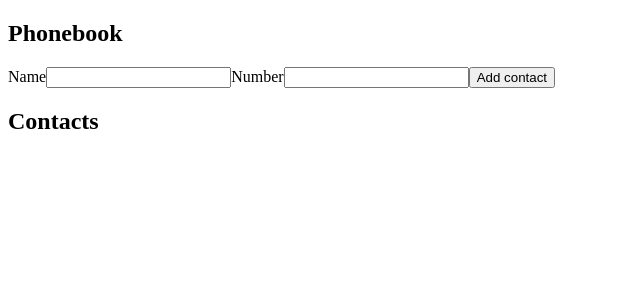
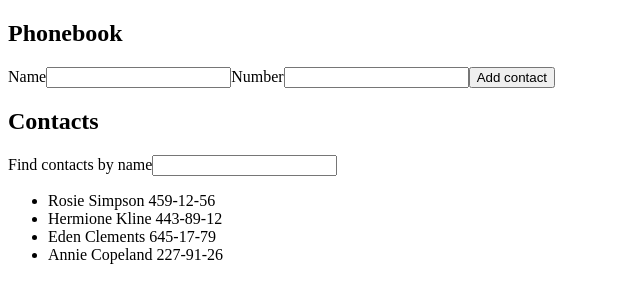
Before and after one commit to OleksandrVoitko/goit-react-hw-02-phonebook, a React (Create React App) app: page / in a window 1280 px wide. Shown: the top 302 px of the page, without its empty margins (0-640 px from the left). Built offline with nearby package versions, Linux system fonts and the light colour scheme.

Commit message:
The third step is done

```diff
--- a/src/components/App/App.js
+++ b/src/components/App/App.js
@@ -2,10 +2,17 @@ import React, { Component } from "react";
 import { nanoid } from "nanoid";
 import Forma from "../Forma/Forma";
 import ContactsList from "../ContactsList";
+import Filter from "../Filter";
 
 class App extends Component {
   state = {
-    contacts: [],
+    contacts: [
+      { id: "id-1", name: "Rosie Simpson", number: "459-12-56" },
+      { id: "id-2", name: "Hermione Kline", number: "443-89-12" },
+      { id: "id-3", name: "Eden Clements", number: "645-17-79" },
+      { id: "id-4", name: "Annie Copeland", number: "227-91-26" },
+    ],
+    filter: "",
   };
 
   formSubmitHandler = (name, number) => {
@@ -20,14 +27,28 @@ class App extends Component {
     }));
   };
 
+  filterHandler = (e) => {
+    this.setState({ filter: e.currentTarget.value });
+  };
+
+  getFilteredContacts = () => {
+    const { filter, contacts } = this.state;
+
+    return contacts.filter((contact) =>
+      contact.name.toLocaleLowerCase().includes(filter.toLocaleLowerCase())
+    );
+  };
+
   render() {
-    const { contacts } = this.state;
+    const { filter } = this.state;
+    const filteredContacts = this.getFilteredContacts();
     return (
       <div>
         <h2>Phonebook</h2>
         <Forma onSubmit={this.formSubmitHandler} />
         <h2>Contacts</h2>
-        <ContactsList contacts={contacts} />
+        <Filter value={filter} onChange={this.filterHandler} />
+        <ContactsList contacts={filteredContacts} />
       </div>
     );
   }
--- /dev/null
+++ b/src/components/Filter/Filter.js
@@ -0,0 +1,18 @@
+import React from "react";
+import PropTypes from "prop-types";
+
+function Filter({ value, onChange }) {
+  return (
+    <label>
+      Find contacts by name
+      <input type="text" value={value} onChange={onChange} />
+    </label>
+  );
+}
+
+Filter.propTypes = {
+  value: PropTypes.string.isRequired,
+  onChange: PropTypes.func.isRequired,
+};
+
+export default Filter;
--- /dev/null
+++ b/src/components/Filter/index.js
@@ -0,0 +1 @@
+export { default } from "./Filter";
```
